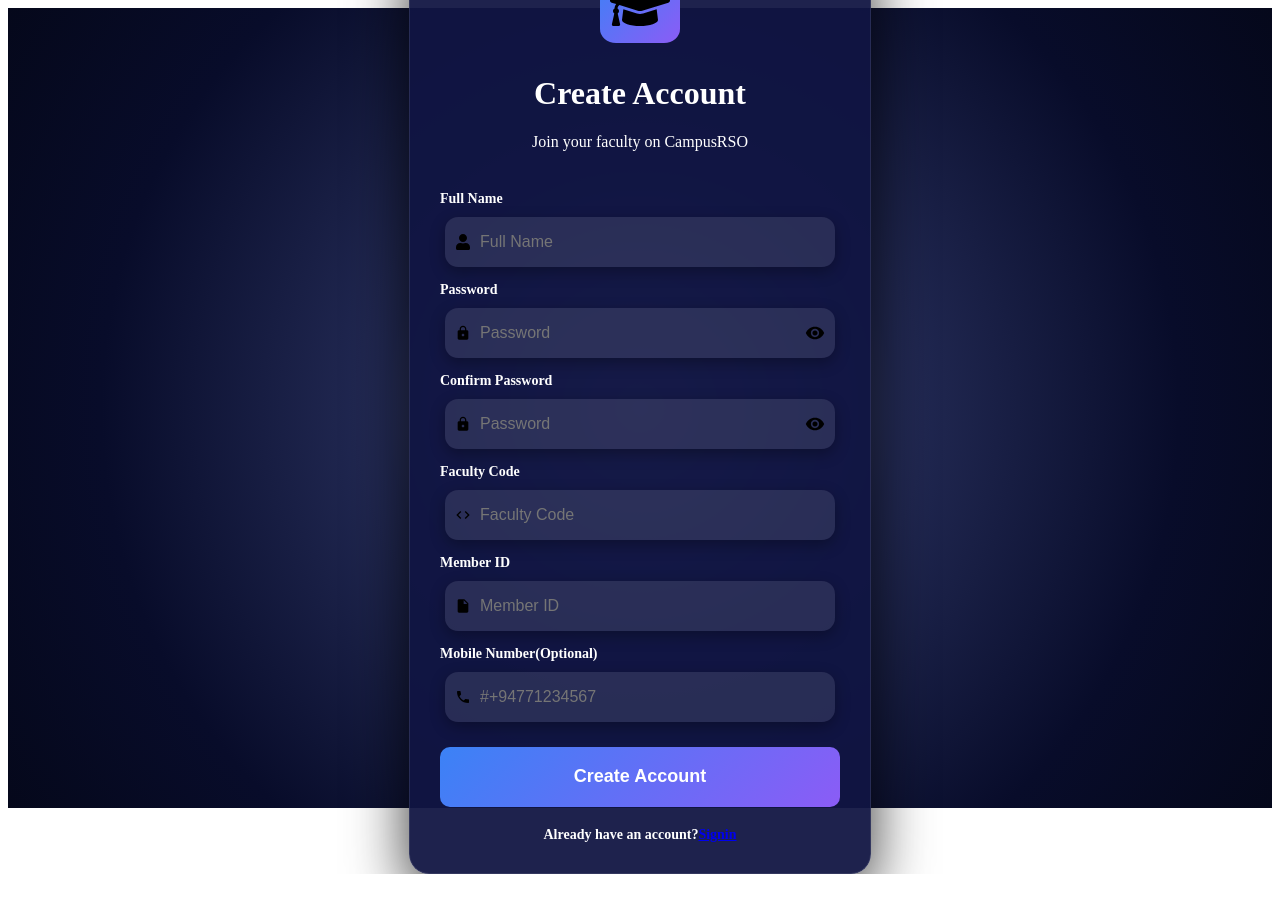
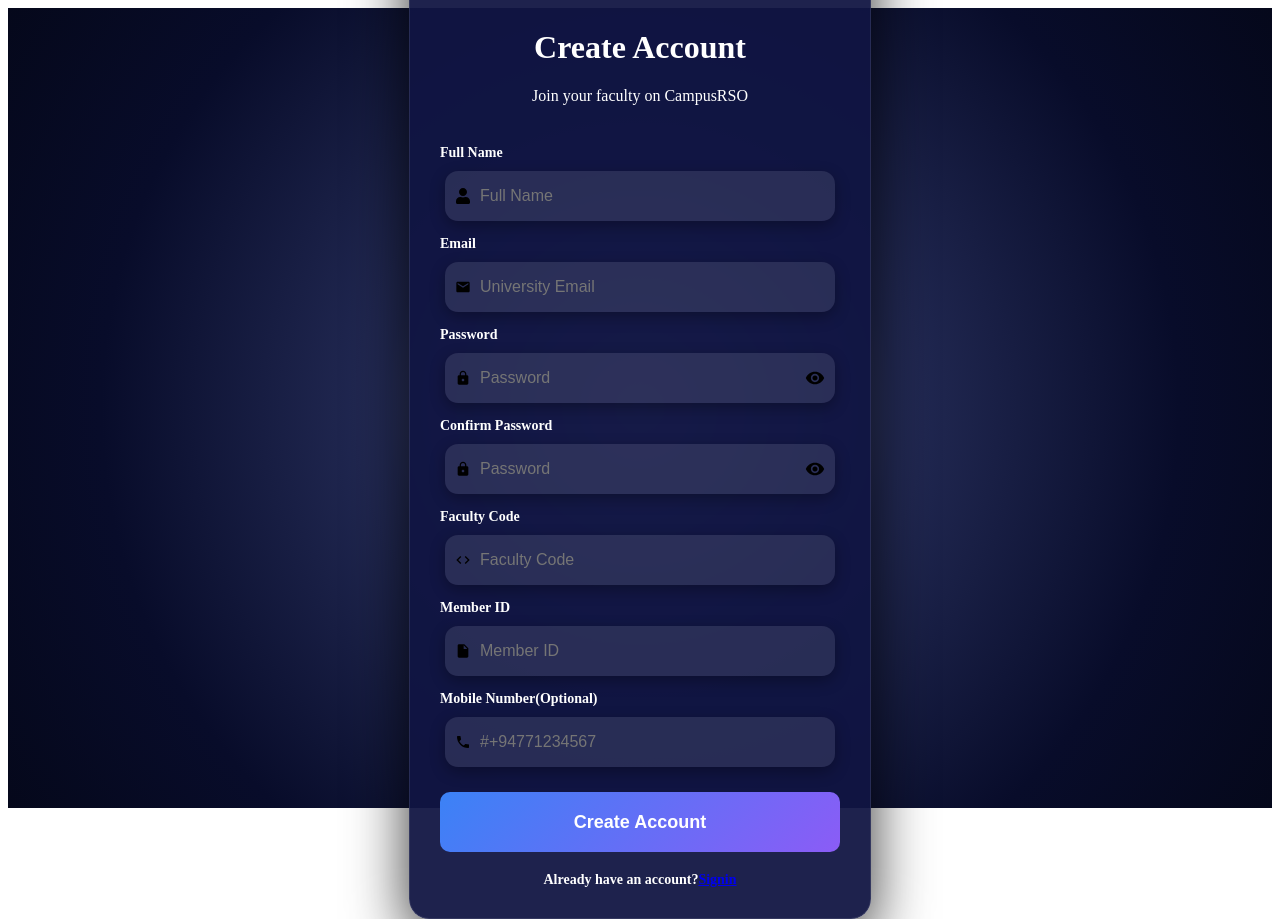
Before and after one commit to sajiv8/P_G20, a React (Vite) app in the folder frontend/: page /Signup in a window 1280 px wide. Before the commit the page ends 874 px from the top, so only its background shows below. Built offline with nearby package versions, Linux system fonts and the light colour scheme.

Commit message:
added email field

```diff
--- a/frontend/src/Signup.jsx
+++ b/frontend/src/Signup.jsx
@@ -43,7 +43,24 @@
             style={styles.input}
             />
             </div>
+
         </div>
+
+        <div style={styles.field}>
+            <label style={styles.label}>Email</label>
+            <div style={styles.inputContainer}>
+            <MdEmail style={styles.user} />
+            <input
+            type="email"
+            placeholder="University Email"
+            value={email}
+            onChange={(e) => setEmail(e.target.value)}
+            style={styles.input}
+            />
+            </div>
+
+        </div>
+
         <div style={styles.field}>
             <label style={styles.label}>Password</label>
             <div style={styles.inputContainer}>
```
